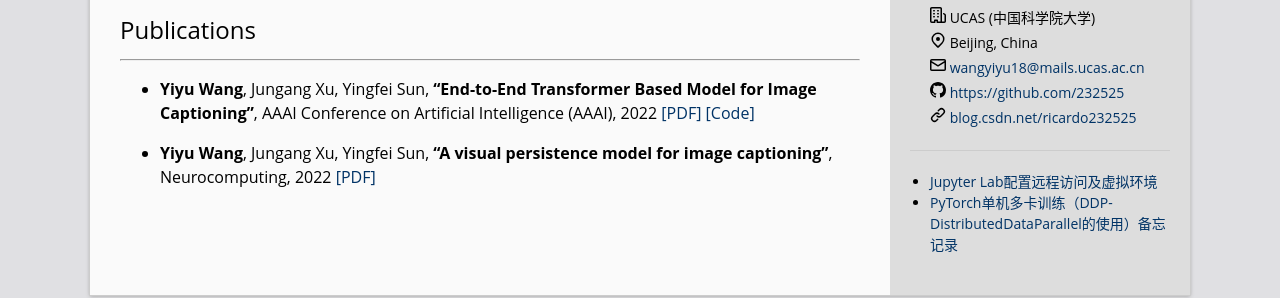
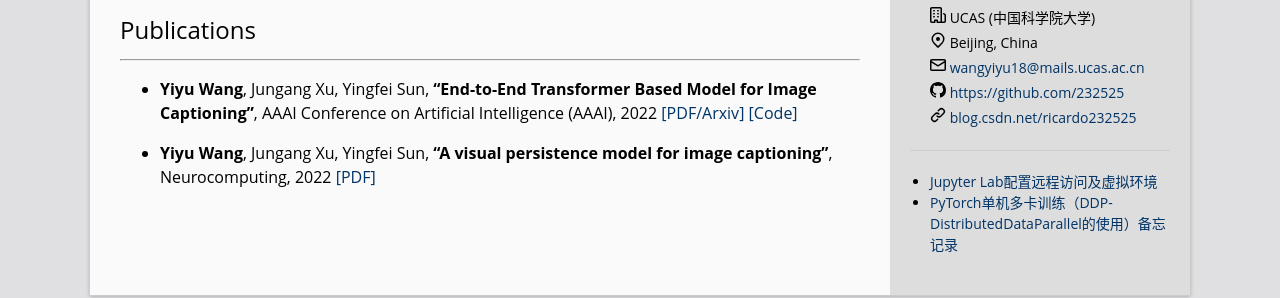
Before and after one commit to 232525/232525.github.io, a Jekyll site: the page built from index.md, in a window 1280 px wide. Shown: the part 412-710 px from the top of the page. Built offline with Jekyll 4.4.1, drawn with Linux system fonts in a browser that asks for light colours; our own code applies the rules of GitHub Pages for plain Markdown files.

Commit message:
add PureT arxiv link

```diff
--- a/index.md
+++ b/index.md
@@ -13,6 +13,6 @@
 
 ## Publications
 ---
-+ __Yiyu Wang__, Jungang Xu, Yingfei Sun, __"End-to-End Transformer Based Model for Image Captioning"__, AAAI Conference on Artificial Intelligence (AAAI), 2022 [[PDF]](...) [[Code]](https://github.com/232525/PureT)
++ __Yiyu Wang__, Jungang Xu, Yingfei Sun, __"End-to-End Transformer Based Model for Image Captioning"__, AAAI Conference on Artificial Intelligence (AAAI), 2022 [[PDF/Arxiv]](https://arxiv.org/abs/2203.15350) [[Code]](https://github.com/232525/PureT)
 
 + __Yiyu Wang__, Jungang Xu, Yingfei Sun, __"A visual persistence model for image captioning"__, Neurocomputing, 2022 [[PDF]](https://www.sciencedirect.com/science/article/pii/S0925231221014922?via%3Dihub)
```
Also changed, not shown: about.md (+1 -1 lines).
